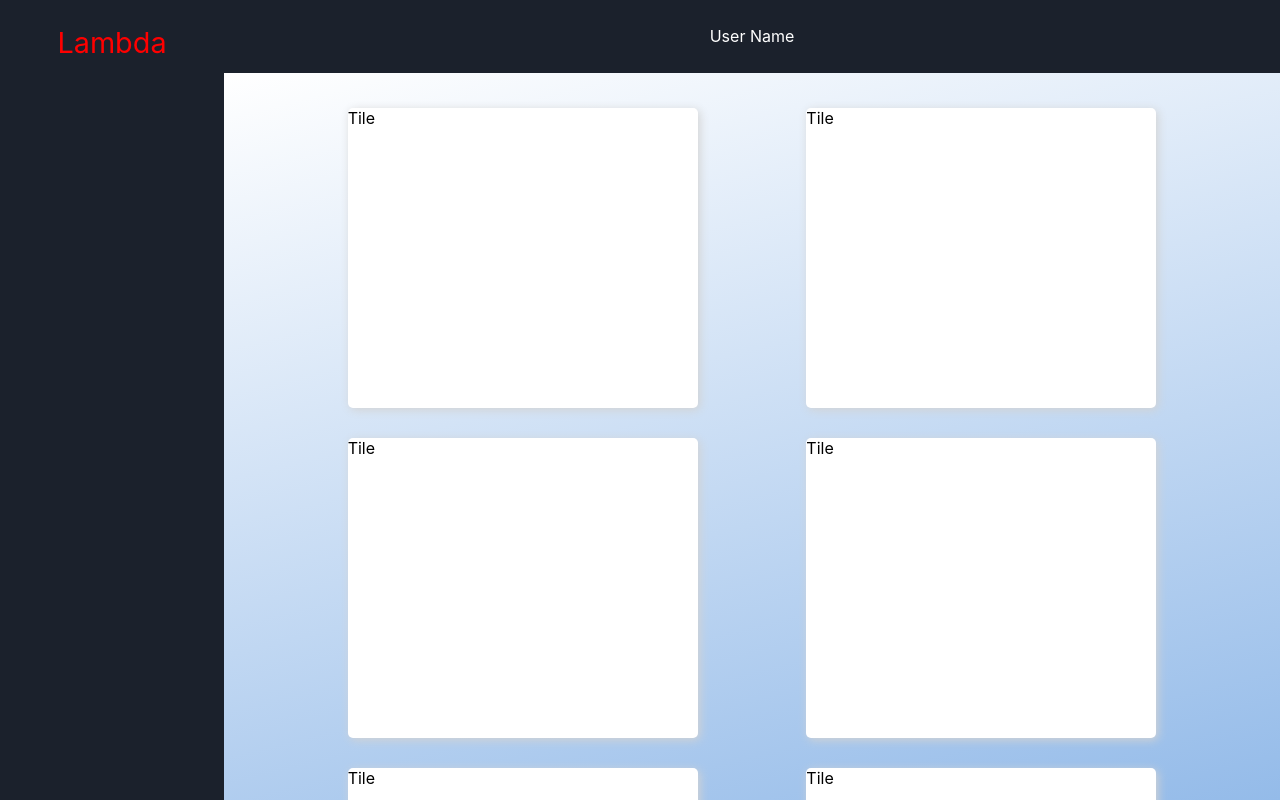
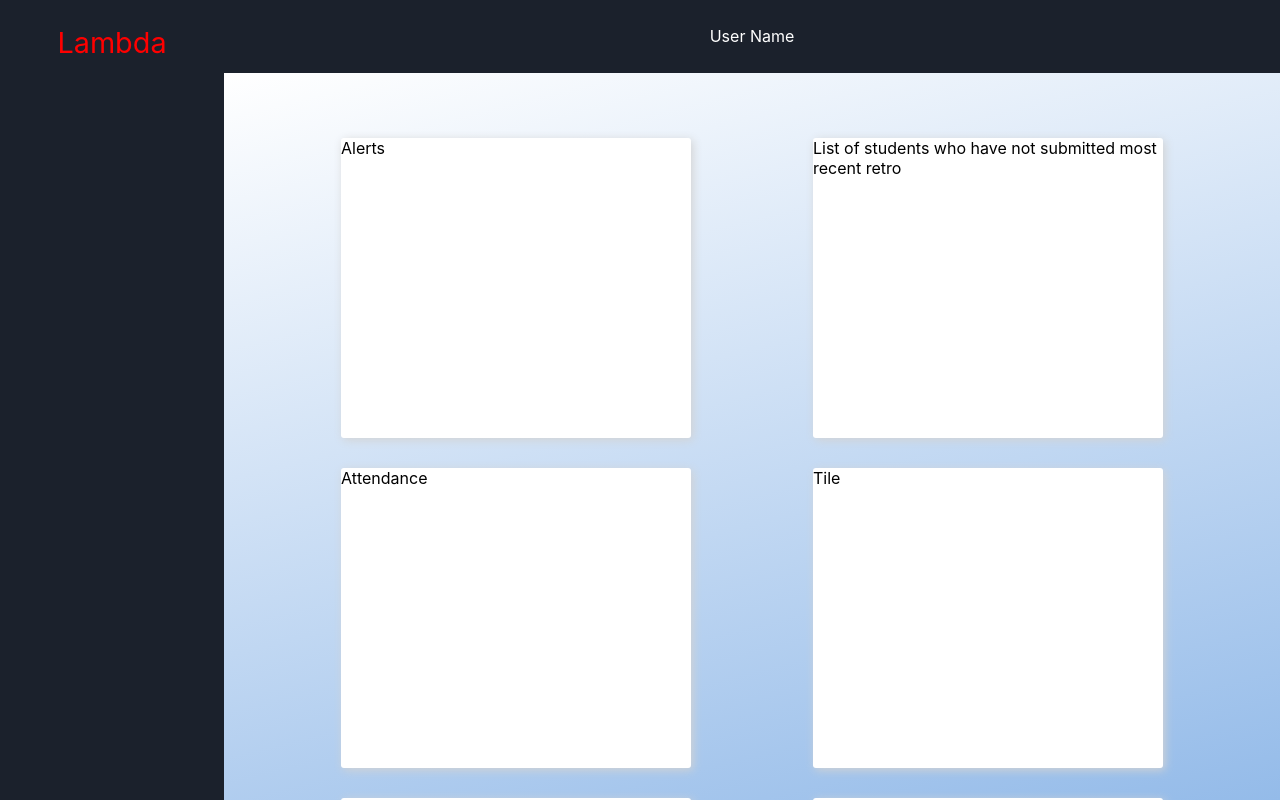
Before and after one commit to TL-Dashboard/frontend, a React (Create React App) app: page / in a window 1280 px wide. Built offline with nearby package versions, Linux system fonts and the light colour scheme.

Commit message:
Adjust formatting

```diff
--- a/src/App.js
+++ b/src/App.js
@@ -4,7 +4,7 @@ import Navbar from "./components/Navbar/Navbar.js";
 import Main from "./components/Main/Main.js";
 import styled from "styled-components";
 
-const Appwrap = styled.div`
+const AppWrap = styled.div`
   height: 100vh;
   width: 100vw;
   display: flex;
@@ -16,7 +16,6 @@ const Appwrap = styled.div`
   .main {
     display: flex;
     flex-direction: column;
-    justify-content: center;
     height: 100%;
     width: 100%;
   }
@@ -24,7 +23,7 @@ const Appwrap = styled.div`
 
 function App() {
   return (
-    <Appwrap>
+    <AppWrap>
       <div className="sidebar">
         <Sidebar />
       </div>
@@ -32,7 +31,7 @@ function App() {
         <Navbar />
         <Main />
       </div>
-    </Appwrap>
+    </AppWrap>
   );
 }
 
--- a/src/components/Main/Main.js
+++ b/src/components/Main/Main.js
@@ -16,17 +16,17 @@ const MainWrap = styled.div`
   );
   color: white;
   overflow-y: auto;
-  .tile-container{
-      margin: 20px;
+  .tile-container {
+    margin: 50px auto;
     display: flex;
     flex-wrap: wrap;
     justify-content: space-evenly;
-      .tile{
+    .tile {
       margin: 15px 5px;
       width: 350px;
       height: 300px;
       /* border: 1px solid lightgray; */
-          border-radius: 5px;
+      border-radius: 3px;
       box-shadow: 2px 2px 10px lightgray;
       background-color: white;
       color: black;
@@ -38,24 +38,14 @@ const Main = () => {
   return (
     <MainWrap>
       <div className="tile-container">
+        <div className="tile">Alerts</div>
         <div className="tile">
-              Tile
+          List of students who have not submitted most recent retro
         </div>
-          <div className="tile">
-              Tile
-          </div>
-          <div className="tile">
-              Tile
-          </div>
-          <div className="tile">
-              Tile
-          </div>
-          <div className="tile">
-              Tile
-          </div>
-          <div className="tile">
-              Tile
-          </div>
+        <div className="tile">Attendance</div>
+        <div className="tile">Tile</div>
+        <div className="tile">Tile</div>
+        <div className="tile">Tile</div>
       </div>
     </MainWrap>
   );
```
Lines whose indentation alone changed are shown as unchanged.
